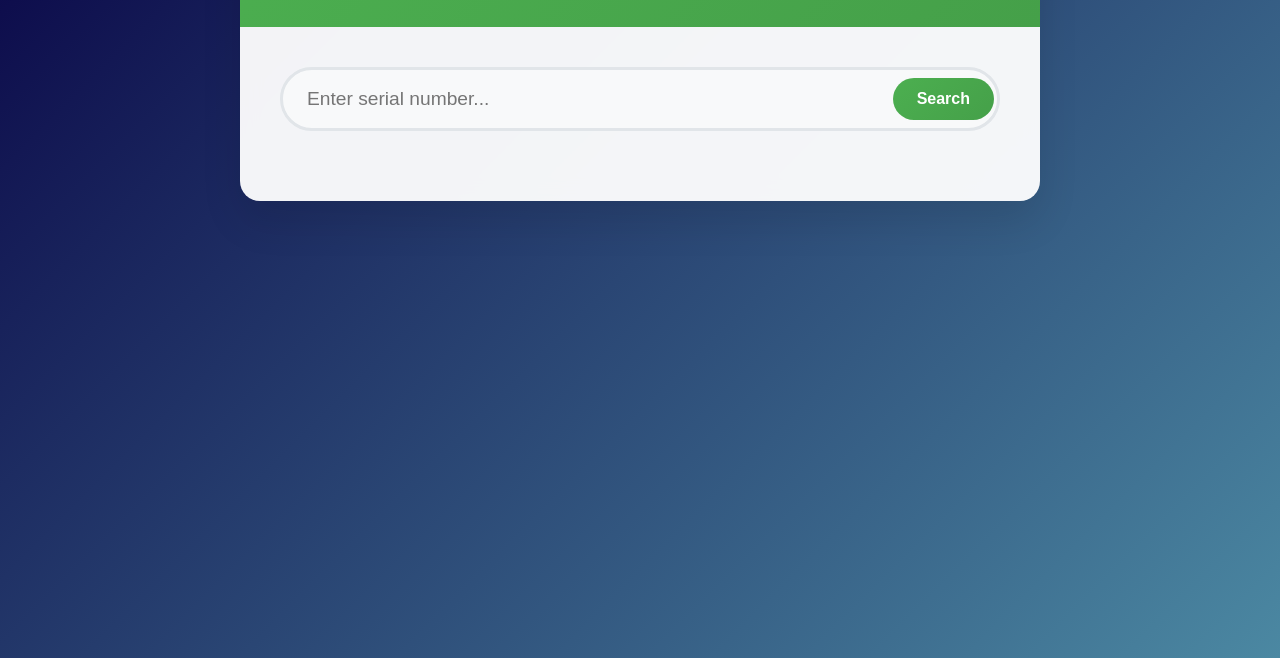
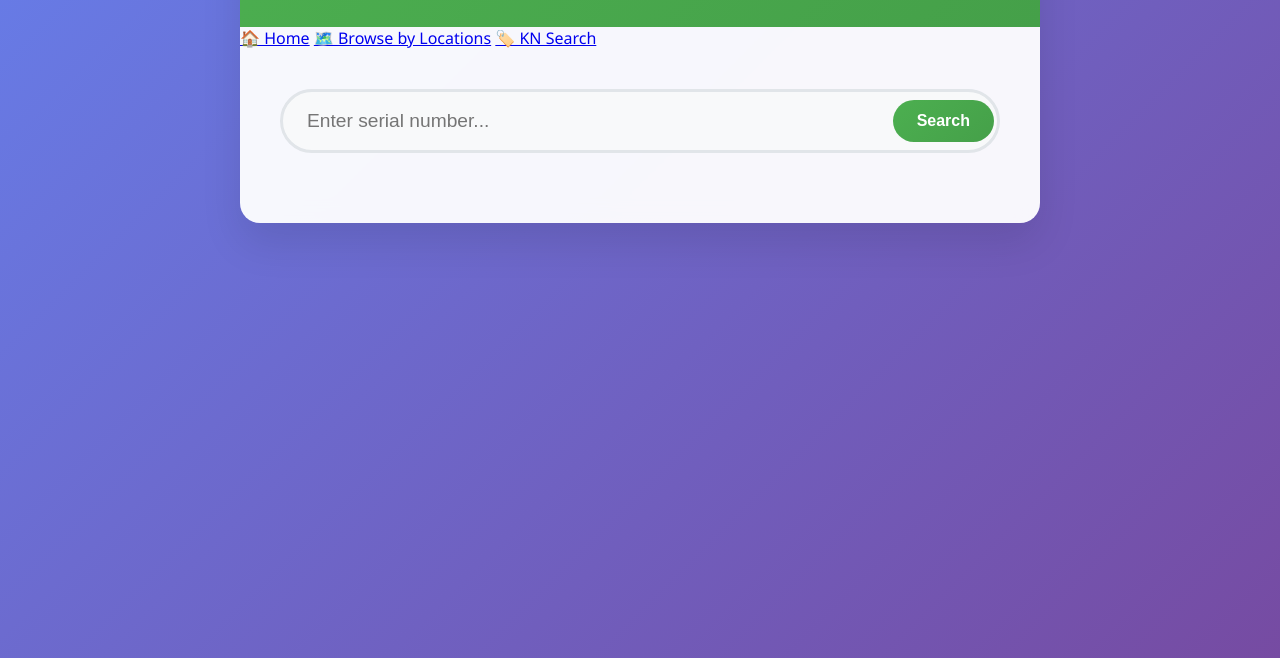
Before and after one commit to DrDiamondJK/equipment, a plain HTML site: page search-serial.html in a window 1280 px wide. Shown: the part 142-800 px from the top of the page. Drawn offline with Linux system fonts and the light colour scheme.

Commit message:
Add files via upload

```diff
--- a/search-serial.html
+++ b/search-serial.html
@@ -13,7 +13,7 @@
 
         body {
             font-family: 'Segoe UI', Tahoma, Geneva, Verdana, sans-serif;
-            background: linear-gradient(135deg, #090446 0%, #4b88a2 100%);
+            background: linear-gradient(135deg, #667eea 0%, #764ba2 100%);
             min-height: 100vh;
             padding: 20px;
         }
@@ -233,6 +233,11 @@
             <h1>Equipment Search</h1>
             <p>Find equipment details by serial number</p>
         </div>
+         <nav class="nav-links">
+                    <a href="index.html" class="nav-link">🏠 Home</a>
+                    <a href="locations.html" class="nav-link">🗺️ Browse by Locations</a>
+                    <a href="search-kn.html" class="nav-link">🏷️ KN Search</a>
+                </nav>
 
         <div class="search-section">
             <div class="search-container">
```
Also changed, not shown: search-kn.html (+5 -0 lines).
